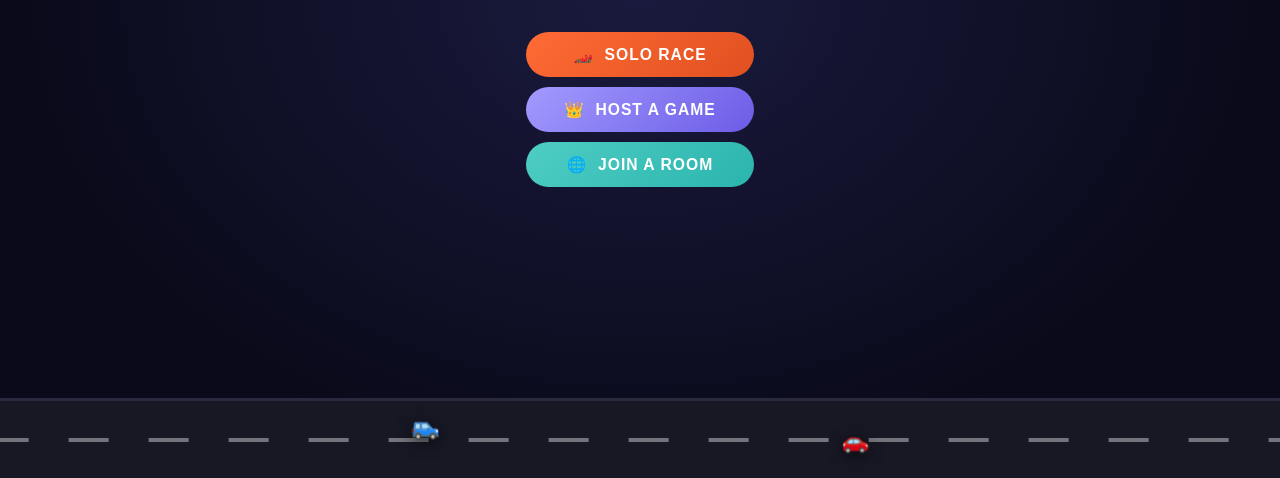
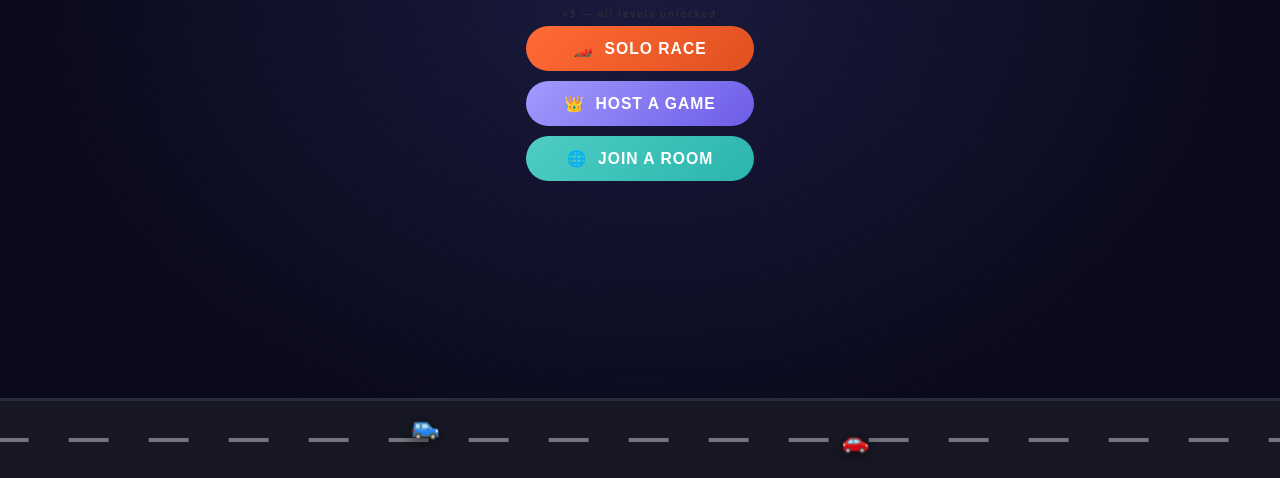
Before and after one commit to sophiemacgibbon8-stack/physics-racer2.0, a website: page index.html in a window 1280 px wide. Shown: the part 322-800 px from the top of the page. Drawn offline with nearby package versions, Linux system fonts and the light colour scheme.

Commit message:
v3 - all levels unlocked, add package-lock.json

```diff
--- a/index.html
+++ b/index.html
@@ -239,6 +239,7 @@ body{font-family:'Segoe UI',Arial,sans-serif;background:#0a0a1a;color:#fff;heigh
   <div style="display:flex;flex-direction:column;align-items:center;z-index:10;padding:20px;padding-bottom:100px">
     <div class="home-title">⚡ Physics Racer</div>
     <div class="home-sub">On the Move &mdash; SLO Challenge</div>
+    <div style="font-size:.6em;color:#333;margin-top:-30px;margin-bottom:6px;letter-spacing:2px">v3 — all levels unlocked</div>
     <div class="home-btns">
       <button class="btn btn-orange btn-wide" onclick="show('screen-solo-setup')">🏎️ &nbsp;Solo Race</button>
       <button class="btn btn-purple btn-wide" onclick="show('screen-host-setup')">👑 &nbsp;Host a Game</button>
```
Also changed, not shown: 1 other file.
